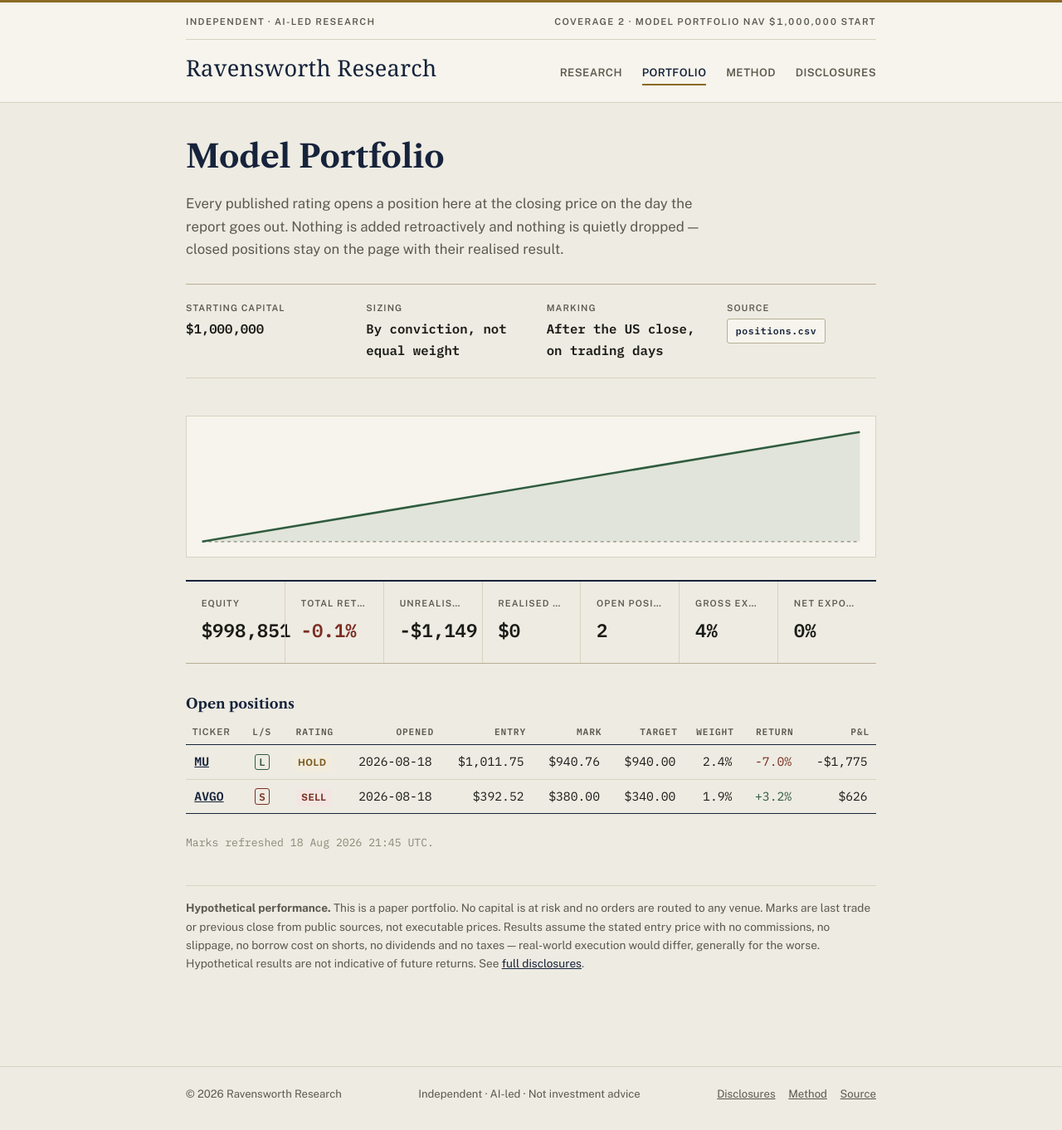
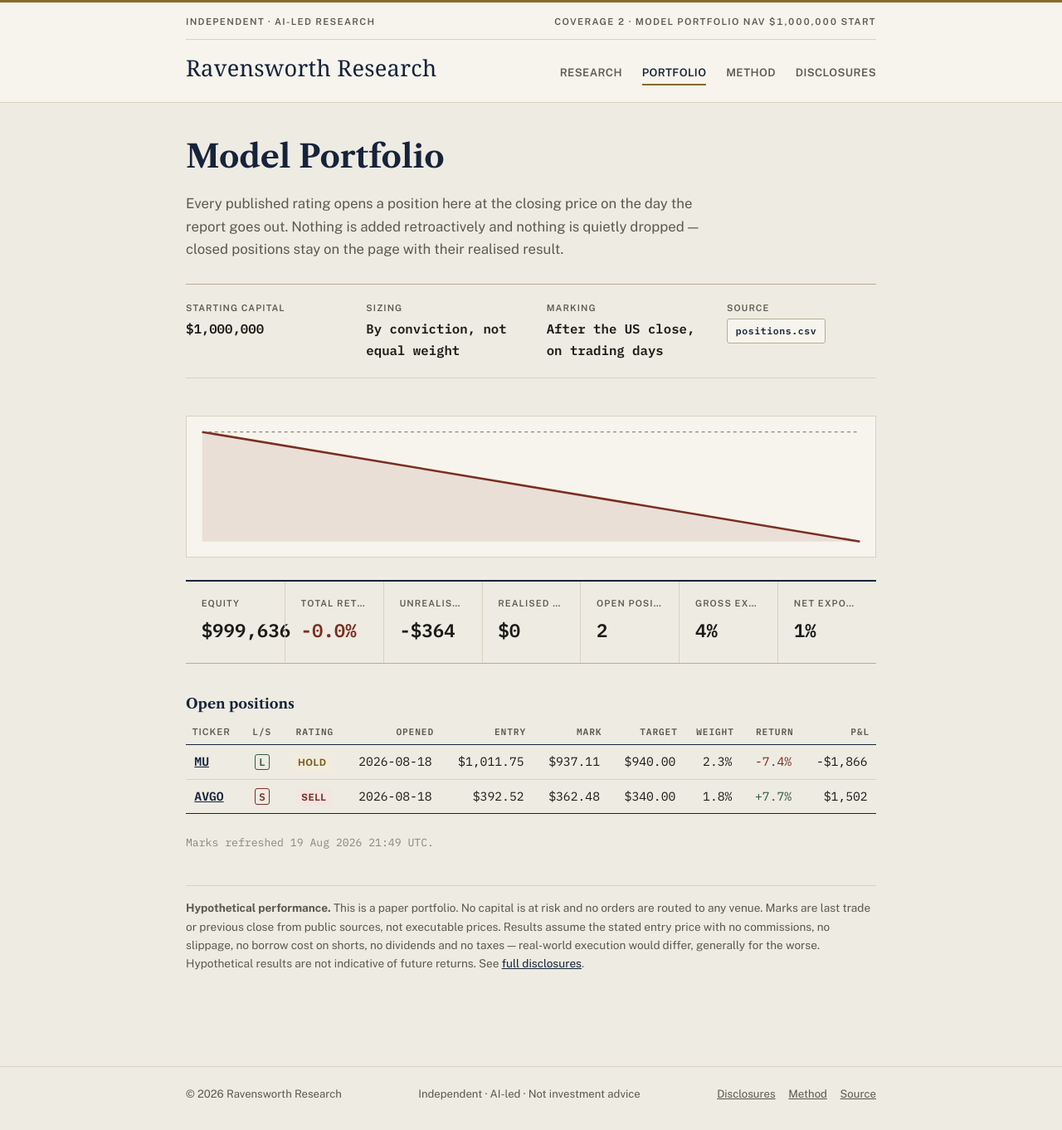
Before and after one commit to ryanrodrigues25200525-svg/ravensworth-research, a Jekyll site: the page built from portfolio.md, in a window 1280 px wide. Shown: the whole page at 83% size. Built offline with Jekyll 4.4.1, drawn with Linux system fonts in a browser that asks for light colours; some web fonts are replaced.

Commit message:
chore: refresh portfolio marks

```diff
--- a/data/equity_curve.csv
+++ b/data/equity_curve.csv
@@ -1,3 +1,4 @@
 date,equity
 2026-08-17,1000000.0
 2026-08-18,998851.25
+2026-08-19,999635.875
--- a/portfolio.md
+++ b/portfolio.md
@@ -17,22 +17,22 @@ result.</p>
 </dl>
 
 <!-- PORTFOLIO:START -->
-<svg class="equity-curve" viewBox="0 0 640 120" role="img" aria-label="Model portfolio equity curve"><polygon points="8,112 8.0,112.0 632.0,8.0 632,112" fill="#2f5c3f" opacity="0.10"/><line x1="8" y1="112.0" x2="632" y2="112.0" stroke="#8b8878" stroke-width="1" stroke-dasharray="3 3"/><polyline points="8.0,112.0 632.0,8.0" fill="none" stroke="#2f5c3f" stroke-width="2"/></svg>
+<svg class="equity-curve" viewBox="0 0 640 120" role="img" aria-label="Model portfolio equity curve"><polygon points="8,112 8.0,8.0 632.0,112.0 632,112" fill="#7a2e22" opacity="0.10"/><line x1="8" y1="8.0" x2="632" y2="8.0" stroke="#8b8878" stroke-width="1" stroke-dasharray="3 3"/><polyline points="8.0,8.0 632.0,112.0" fill="none" stroke="#7a2e22" stroke-width="2"/></svg>
 <div class="stat-strip">
-<div class="stat-tile"><span class="stat-label">Equity</span><span class="stat-value">$998,851</span></div>
-<div class="stat-tile"><span class="stat-label">Total return</span><span class="stat-value"><span class="neg">-0.1%</span></span></div>
-<div class="stat-tile"><span class="stat-label">Unrealised P&amp;L</span><span class="stat-value">-$1,149</span></div>
+<div class="stat-tile"><span class="stat-label">Equity</span><span class="stat-value">$999,636</span></div>
+<div class="stat-tile"><span class="stat-label">Total return</span><span class="stat-value"><span class="neg">-0.0%</span></span></div>
+<div class="stat-tile"><span class="stat-label">Unrealised P&amp;L</span><span class="stat-value">-$364</span></div>
 <div class="stat-tile"><span class="stat-label">Realised P&amp;L</span><span class="stat-value">$0</span></div>
 <div class="stat-tile"><span class="stat-label">Open positions</span><span class="stat-value">2</span></div>
 <div class="stat-tile"><span class="stat-label">Gross exposure</span><span class="stat-value">4%</span></div>
-<div class="stat-tile"><span class="stat-label">Net exposure</span><span class="stat-value">0%</span></div>
+<div class="stat-tile"><span class="stat-label">Net exposure</span><span class="stat-value">1%</span></div>
 </div>
 <h3>Open positions</h3>
 <div class="table-wrap"><table class="ledger"><thead><tr><th>Ticker</th><th>L/S</th><th>Rating</th><th>Opened</th><th>Entry</th><th>Mark</th><th>Target</th><th>Weight</th><th>Return</th><th>P&amp;L</th></tr></thead><tbody>
-<tr><td><a href="{{ '/research/2026-08-18-mu/' | relative_url }}">MU</a></td><td><span class="direction long">L</span></td><td><span class="badge hold">Hold</span></td><td>2026-08-18</td><td>$1,011.75</td><td>$940.76</td><td>$940.00</td><td>2.4%</td><td><span class="neg">-7.0%</span></td><td>-$1,775</td></tr>
-<tr><td><a href="{{ '/research/2026-08-18-avgo/' | relative_url }}">AVGO</a></td><td><span class="direction short">S</span></td><td><span class="badge sell">Sell</span></td><td>2026-08-18</td><td>$392.52</td><td>$380.00</td><td>$340.00</td><td>1.9%</td><td><span class="pos">+3.2%</span></td><td>$626</td></tr>
+<tr><td><a href="{{ '/research/2026-08-18-mu/' | relative_url }}">MU</a></td><td><span class="direction long">L</span></td><td><span class="badge hold">Hold</span></td><td>2026-08-18</td><td>$1,011.75</td><td>$937.11</td><td>$940.00</td><td>2.3%</td><td><span class="neg">-7.4%</span></td><td>-$1,866</td></tr>
+<tr><td><a href="{{ '/research/2026-08-18-avgo/' | relative_url }}">AVGO</a></td><td><span class="direction short">S</span></td><td><span class="badge sell">Sell</span></td><td>2026-08-18</td><td>$392.52</td><td>$362.48</td><td>$340.00</td><td>1.8%</td><td><span class="pos">+7.7%</span></td><td>$1,502</td></tr>
 </tbody></table></div>
-<p class="stamp">Marks refreshed 18 Aug 2026 21:45 UTC.</p>
+<p class="stamp">Marks refreshed 19 Aug 2026 21:49 UTC.</p>
 <!-- PORTFOLIO:END -->
 
 <div class="disclaimer">
```
